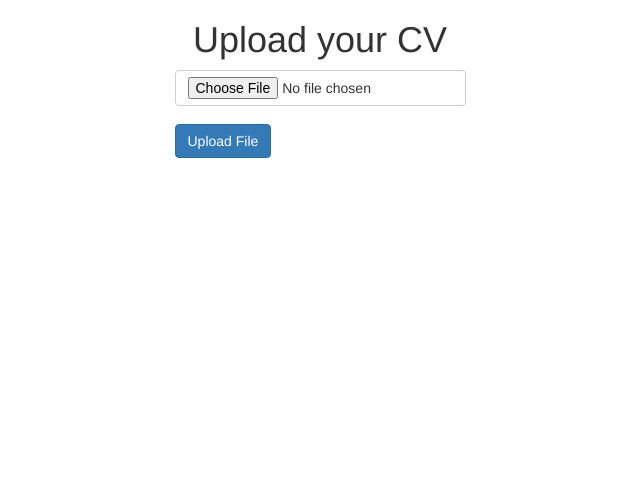
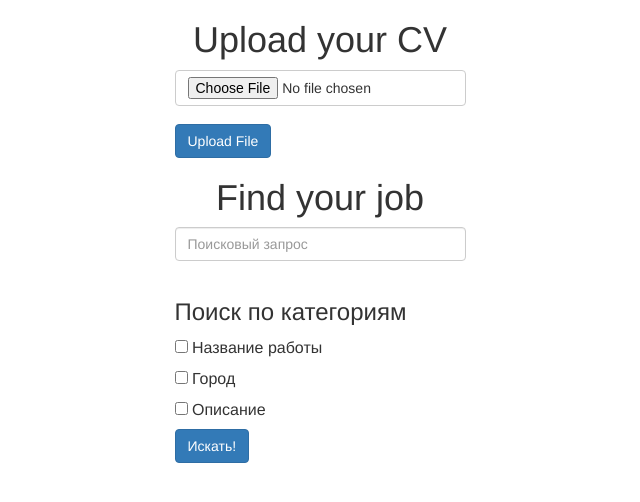
Before and after one commit to krax1337/bts-resumes, a Django app: page / in a window 1280 px wide. Shown: the top 502 px of the page, without its empty margins (320-960 px from the left). Run offline with Django 3.2, Linux system fonts and the light colour scheme; parts of the project's set-up code (start-up, migrations or seed data) failed here and were passed over; some libraries are stand-ins or nearby versions.

Commit message:
edit index

```diff
--- a/formuploads/templates/formuploads/index.html
+++ b/formuploads/templates/formuploads/index.html
@@ -38,7 +38,7 @@
 
 <body>
 	<h1>
-		{{what}}
+		Upload your CV
 	</h1>
 
 	<table>
@@ -51,6 +51,23 @@
 					<br>
 					<input class='btn btn-primary' type="submit" value="Upload File" />
 				</form>
+				<h1>Find your job</h1>
+				<form action="{{ request.build_absolute_uri }}search/" method="POST" enctype="multipart/form-data">
+					{% csrf_token %}
+					<input name="search_text" type="text" class="form-control" placeholder="Поисковый запрос">
+					<br>
+					<h3>Поиск по категориям</h3>
+					<p>
+						<input type="checkbox" name="job_name"> Название работы</p>
+					<p>
+						<input type="checkbox" name="job_region"> Город</p>
+					<p>
+						<input type="checkbox" name="job_description"> Описание</p>
+					<input class='btn btn-primary' type="submit" value="Искать!" onClick="checks"/>
+				</form>
+
+
+
 
 			</td>
 		</tr>
@@ -58,4 +75,6 @@
 
 </body>
 
+
+
 </html>
--- a/formuploads/views.py
+++ b/formuploads/views.py
@@ -15,7 +15,7 @@ cv_summary = {}
 
 
 def home(request):
-    return render(request, 'formuploads/index.html', {'what': 'Upload your CV'})
+    return render(request, 'formuploads/index.html')
 
 
 def show_json(request):
```
Lines whose indentation alone changed are shown as unchanged.
